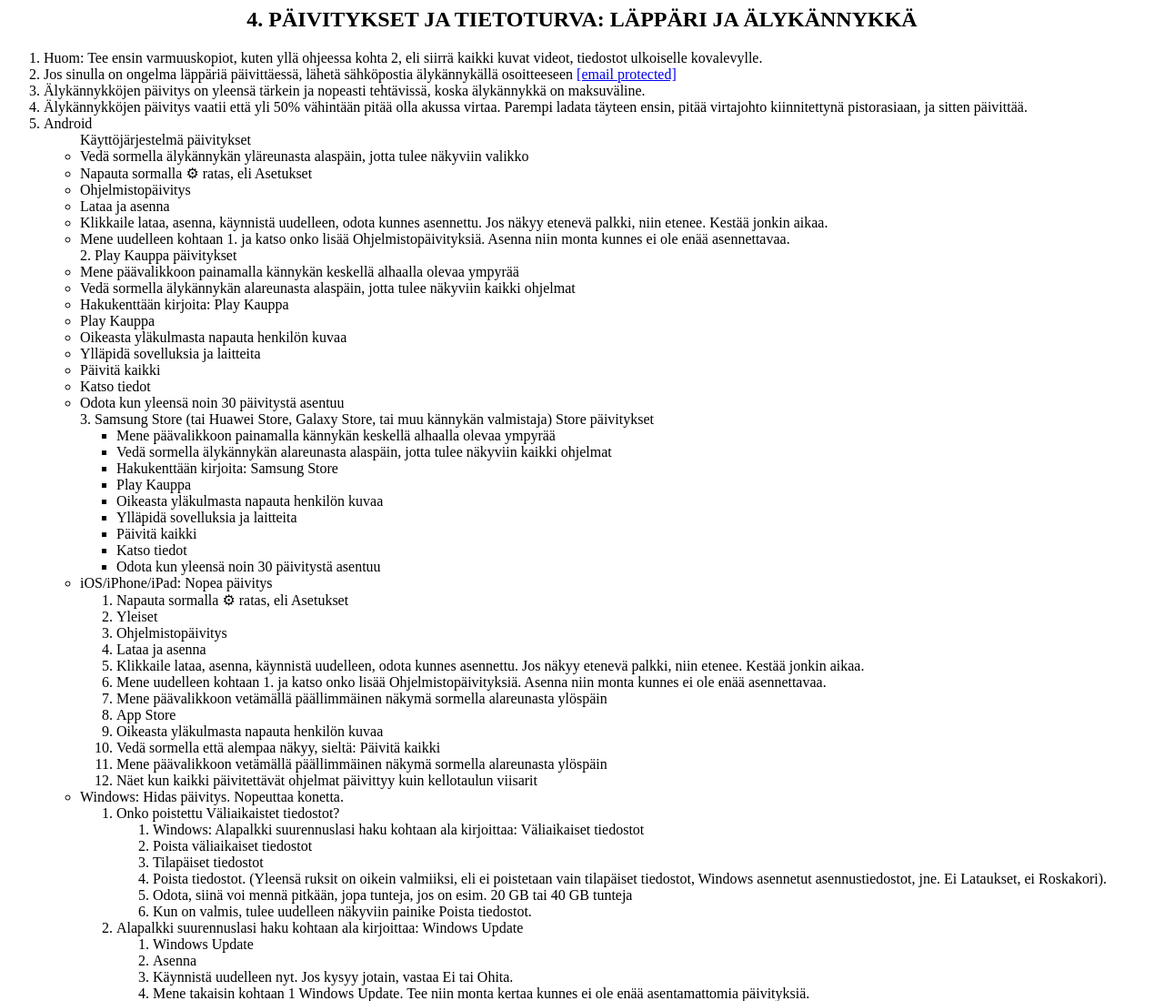
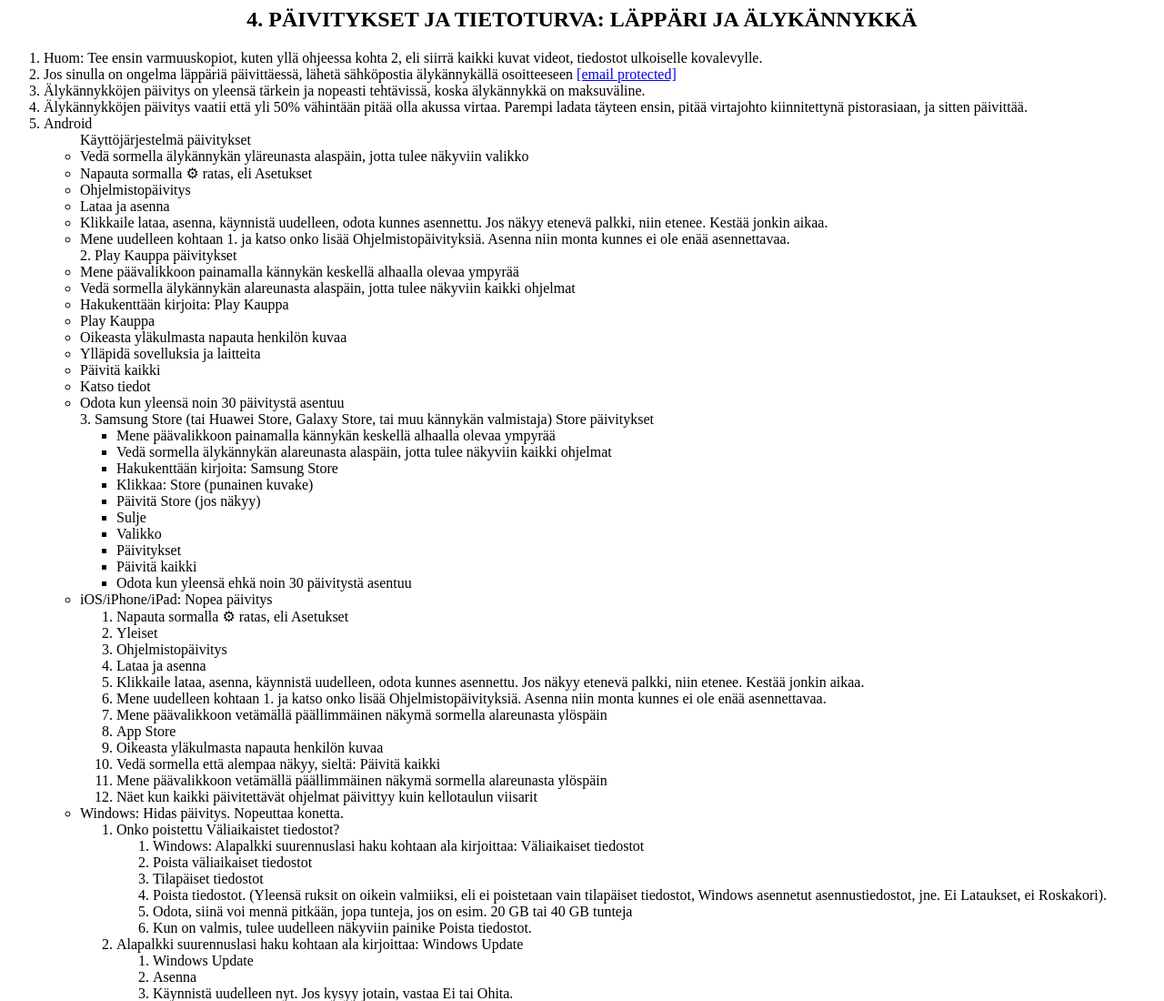
Before and after one commit to xet7/muistilappu.net, a plain HTML site: page paivitukset-ja-tietoturva-lappari-ja-alykannykka.html in a window 1280 px wide. Shown: the top 1100 px of the page at 91% size. Drawn offline with Linux system fonts and the light colour scheme.

Commit message:
Update paivitukset-ja-tietoturva-lappari-ja-alykannykka.html

```diff
--- a/paivitukset-ja-tietoturva-lappari-ja-alykannykka.html
+++ b/paivitukset-ja-tietoturva-lappari-ja-alykannykka.html
@@ -38,12 +38,13 @@
                               <li>Vedä sormella älykännykän alareunasta alaspäin, jotta tulee näkyviin kaikki ohjelmat</li>
 
                               <li>Hakukenttään kirjoita: Samsung Store</li>
-                              <li>Play Kauppa</li>
-                              <li>Oikeasta yläkulmasta napauta henkilön kuvaa</li>
-                              <li>Ylläpidä sovelluksia ja laitteita</li>
+                              <li>Klikkaa: Store (punainen kuvake)</li>
+                              <li>Päivitä Store (jos näkyy)</li>
+                              <li>Sulje</li>
+                              <li>Valikko</li>
+                              <li>Päivitykset</li>
                               <li>Päivitä kaikki</li>
-                              <li>Katso tiedot</li>
-                              <li>Odota kun yleensä noin 30 päivitystä asentuu</li>
+                              <li>Odota kun yleensä ehkä noin 30 päivitystä asentuu</li>
                           </ul>
               <ol></ol>
             </li>
```
